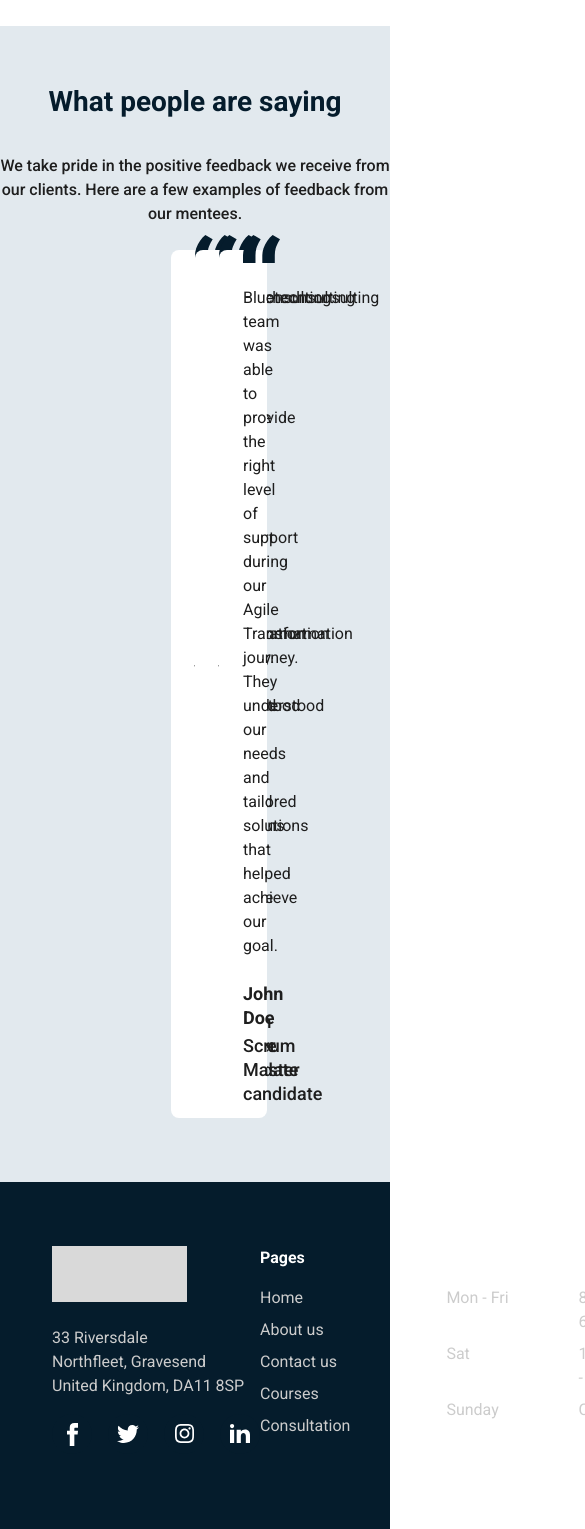
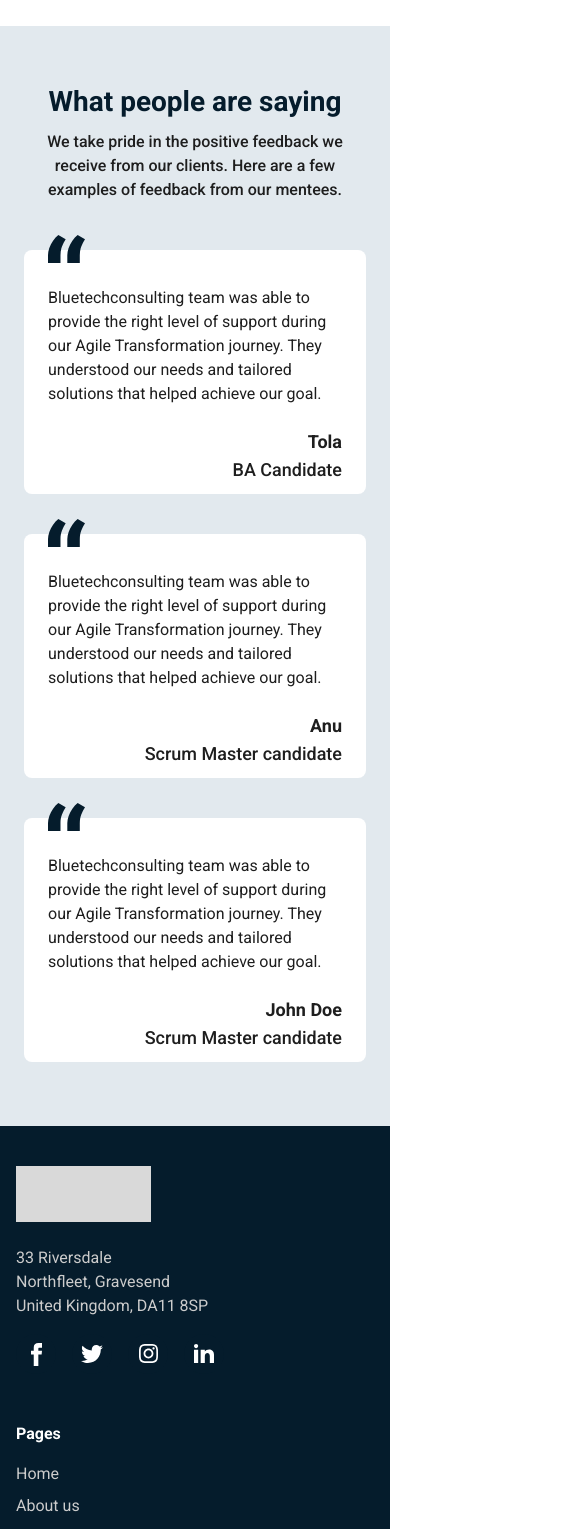
Before and after one commit to elijahthis/bluetech-consulting, a Next.js app: page / in a window 390 px wide. Shown: the part 2800-4329 px from the top of the page, 585 px wide, since content can reach past the window. Built offline with nearby package versions, Linux system fonts and the light colour scheme.

Commit message:
feat: home fully mobile

```diff
--- a/components/Footer/index.tsx
+++ b/components/Footer/index.tsx
@@ -31,7 +31,7 @@ const Footer = () => {
 
 	return (
 		<footer className="bg-[#051C2C] text-[#CCC] ">
-			<section className="border-b border-[#B5B5B5] px-[52px] pt-16 pb-[75px] flex flex-row items-start justify-between ">
+			<section className="border-b border-[#B5B5B5] lg:px-[52px] px-4 lg:pt-16 pt-10 pb-[75px] flex lg:flex-row flex-col items-start justify-between lg:gap-2 gap-12 ">
 				<div>
 					<div className="w-[135px] h-[56px] bg-[#D9D9D9] mb-6 "></div>
 					<div className="mb-4">
@@ -47,7 +47,7 @@ const Footer = () => {
 						))}
 					</div>
 				</div>
-				<div className="flex flex-row items-start gap-24 ">
+				<div className="flex lg:flex-row flex-col items-start lg:gap-24 gap-8 ">
 					<div>
 						<h3 className="text-white mb-4">Pages</h3>
 						<ul className="flex flex-col items-start gap-2 ">
--- a/pageParts/home/Testimonials.tsx
+++ b/pageParts/home/Testimonials.tsx
@@ -20,15 +20,15 @@ export const Testimonials = () => {
 	];
 
 	return (
-		<section className="bg-[#E2E9EE] py-16 flex flex-col items-center">
-			<h2 className="mb-10 text-[28px] leading-[24px] text-center ">
+		<section className="bg-[#E2E9EE] py-16 px-6 flex flex-col items-center">
+			<h2 className="lg:mb-10 mb-4 text-[28px] leading-[24px] text-center ">
 				What people are saying
 			</h2>
-			<p className="mb-6 font-medium max-w-[700px] text-center ">
+			<p className="lg:mb-6 mb-12 font-medium max-w-[700px] text-center ">
 				We take pride in the positive feedback we receive from our clients. Here
 				are a few examples of feedback from our mentees.
 			</p>
-			<div className="grid grid-cols-3 gap-6 px-[238px]">
+			<div className="lg:grid lg:grid-cols-3 flex flex-col items-stretch lg:gap-6 gap-10 lg:px-[238px] px-0">
 				{testimonialList.map((item, ind) => (
 					<Testimonial data={item} key={ind} />
 				))}
```
